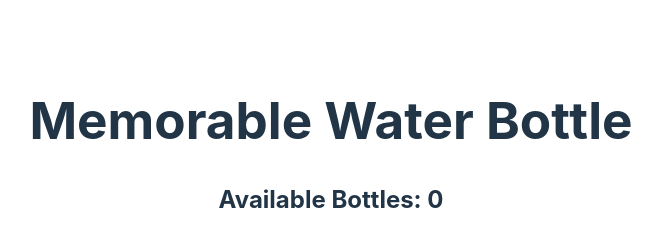
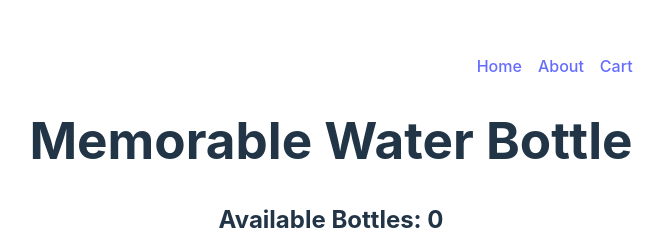
Before and after one commit to Jisan-Dev/M41-Memorable-Water-Bottle, a React (Vite) app: page / in a window 1280 px wide. Shown: the part 218-448 px from the top of the page, without its empty margins (309-972 px from the left). Built offline with nearby package versions, Linux system fonts and the light colour scheme; no server answers.

Commit message:
added a responsive header and nav

```diff
--- a/package.json
+++ b/package.json
@@ -11,7 +11,8 @@
   },
   "dependencies": {
     "react": "^18.2.0",
-    "react-dom": "^18.2.0"
+    "react-dom": "^18.2.0",
+    "react-icons": "^5.0.1"
   },
   "devDependencies": {
     "@types/react": "^18.2.64",
--- a/src/components/header/header.css
+++ b/src/components/header/header.css
@@ -0,0 +1,36 @@
+.nav-ul {
+  display: flex;
+  gap: 1rem;
+  list-style: none;
+  justify-content: end;
+}
+
+.nav-icon {
+  font-size: 1.5rem;
+  color: white;
+  position: absolute;
+  right: 0;
+  margin-right: 20px;
+  cursor: pointer;
+  display: none;
+}
+
+@media screen and (max-width: 600px) {
+  .nav-ul {
+    padding: 20px;
+    flex-direction: column;
+    background-color: yellowgreen;
+    width: 100px;
+    align-items: center;
+    justify-content: center;
+    position: absolute;
+    right: 20px;
+    border-radius: 16px;
+    transition: all 0.5s ease-in;
+  }
+
+  .nav-icon {
+    margin-top: 10px;
+    display: block;
+  }
+}
--- a/src/components/header/index.jsx
+++ b/src/components/header/index.jsx
@@ -1,8 +1,32 @@
+import { useState } from 'react';
+import './header.css';
+import { RiMenu3Line } from 'react-icons/ri';
 const Header = () => {
+  const [cartClicked, setCartClicked] = useState(false);
+  const routes = [
+    { id: 1, path: '/', name: 'Home' },
+    { id: 2, path: '/about', name: 'About' },
+    { id: 3, path: '/cart', name: 'Cart' },
+  ];
+
   return (
-    <div>
-      <h1>Memorable Water Bottle</h1>
-    </div>
+    <>
+      <nav>
+        <RiMenu3Line onClick={() => setCartClicked(!cartClicked)} className="nav-icon" />
+        {
+          <ul style={{ top: cartClicked ? '40px' : '-200px' }} className="nav-ul">
+            {routes.map((route) => (
+              <li key={route.id}>
+                <a href={route.path}>{route.name}</a>
+              </li>
+            ))}
+          </ul>
+        }
+      </nav>
+      <div>
+        <h1>Memorable Water Bottle</h1>
+      </div>
+    </>
   );
 };
 
```
Also changed, not shown: 1 other file (tests, documents, lock files or other folders).
